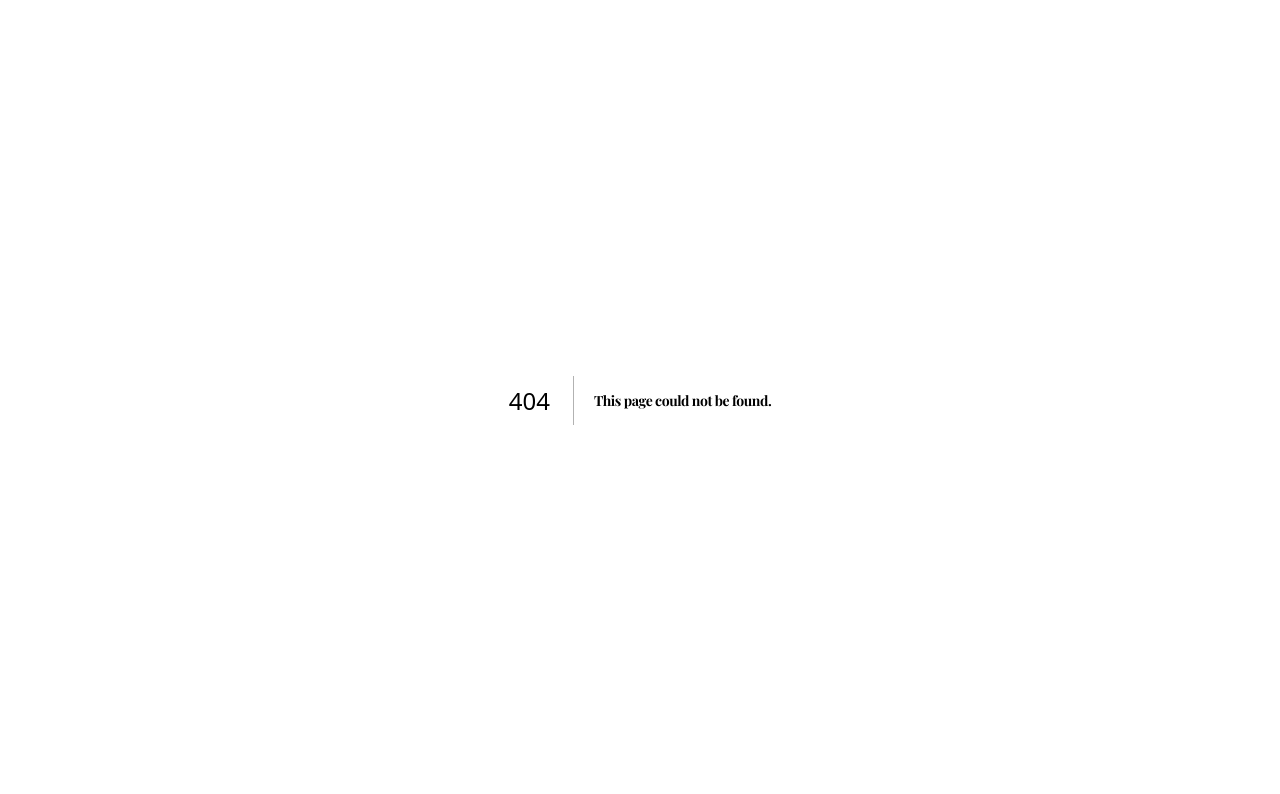
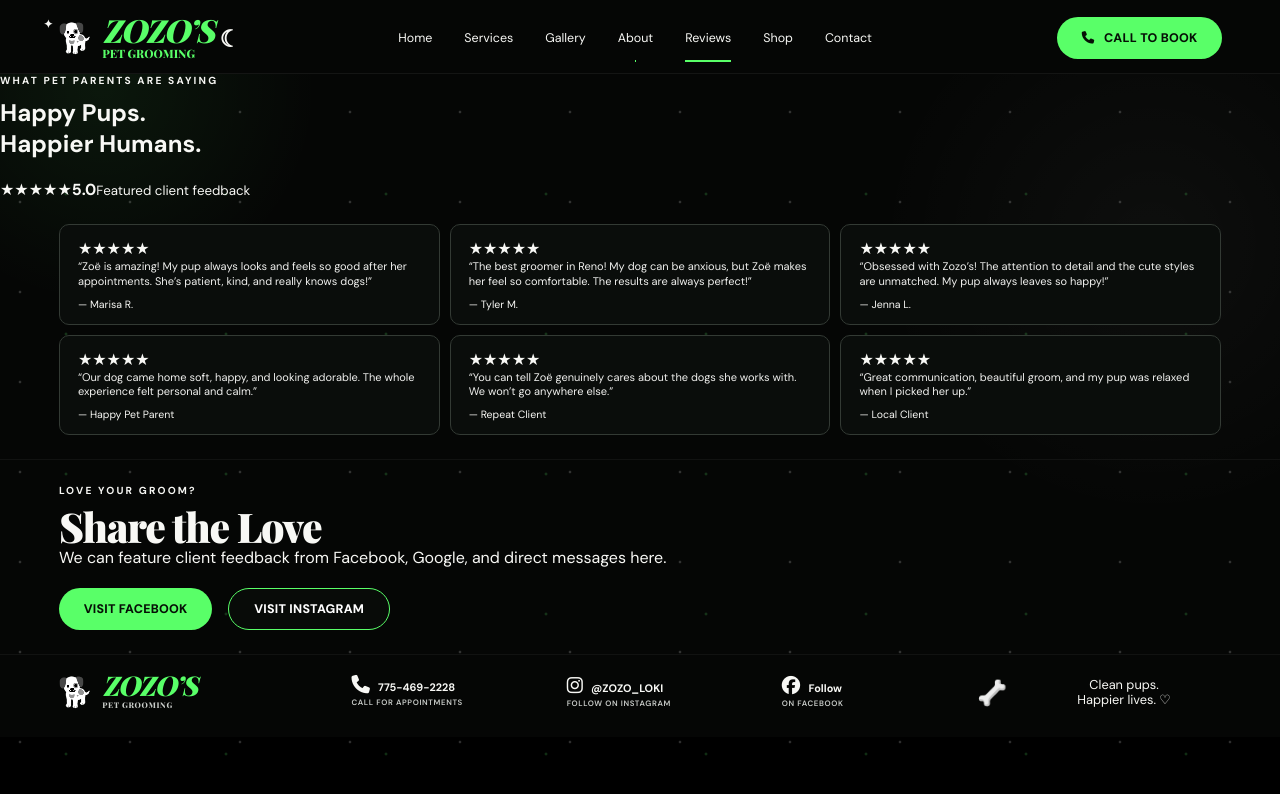
Before and after one commit to rchern315/zozopetgrooming, a Next.js app: page /reviews in a window 1280 px wide. Before the commit this address had no page. Shown: the top 794 px of the page. Built offline with nearby package versions, Linux system fonts and the light colour scheme.

Commit message:
Add app/reviews/page.tsx

```diff
--- /dev/null
+++ b/app/reviews/page.tsx
@@ -0,0 +1,42 @@
+import SiteHeader from "@/components/SiteHeader";
+import SiteFooter from "@/components/SiteFooter";
+
+const reviews = [
+  ["Zoë is amazing! My pup always looks and feels so good after her appointments. She’s patient, kind, and really knows dogs!","Marisa R."],
+  ["The best groomer in Reno! My dog can be anxious, but Zoë makes her feel so comfortable. The results are always perfect!","Tyler M."],
+  ["Obsessed with Zozo’s! The attention to detail and the cute styles are unmatched. My pup always leaves so happy!","Jenna L."],
+  ["Our dog came home soft, happy, and looking adorable. The whole experience felt personal and calm.","Happy Pet Parent"],
+  ["You can tell Zoë genuinely cares about the dogs she works with. We won’t go anywhere else.","Repeat Client"],
+  ["Great communication, beautiful groom, and my pup was relaxed when I picked her up.","Local Client"],
+];
+
+export default function ReviewsPage() {
+  return (
+    <main className="home-page">
+      <SiteHeader active="reviews" />
+      <section className="inner-hero">
+        <p className="eyebrow">What pet parents are saying</p>
+        <h1>Happy Pups.<br /><span>Happier Humans.</span></h1>
+        <div className="big-rating"><span>★★★★★</span><strong>5.0</strong><small>Featured client feedback</small></div>
+      </section>
+      <section className="section">
+        <div className="review-grid review-page-grid">
+          {reviews.map(([quote,name]) => (
+            <blockquote className="review-card large-review" key={name}>
+              <div className="stars">★★★★★</div><p>“{quote}”</p><footer>— {name}</footer>
+            </blockquote>
+          ))}
+        </div>
+      </section>
+      <section className="section centered-cta">
+        <p className="eyebrow">Love your groom?</p><h2>Share the Love</h2>
+        <p>We can feature client feedback from Facebook, Google, and direct messages here.</p>
+        <div className="cta-row centered">
+          <a className="button button-primary" target="_blank" rel="noreferrer" href="https://www.facebook.com/profile.php?id=61551451768672">Visit Facebook</a>
+          <a className="button button-secondary" target="_blank" rel="noreferrer" href="https://www.instagram.com/zozo_loki/">Visit Instagram</a>
+        </div>
+      </section>
+      <SiteFooter />
+    </main>
+  );
+}
```
